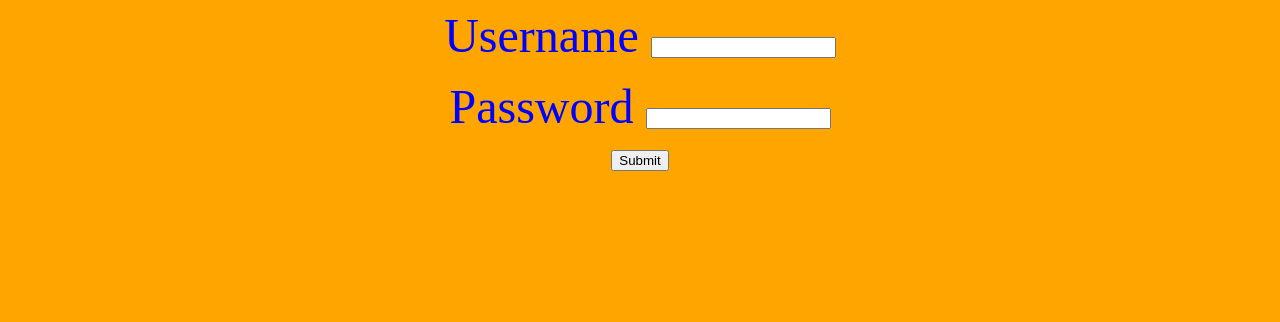
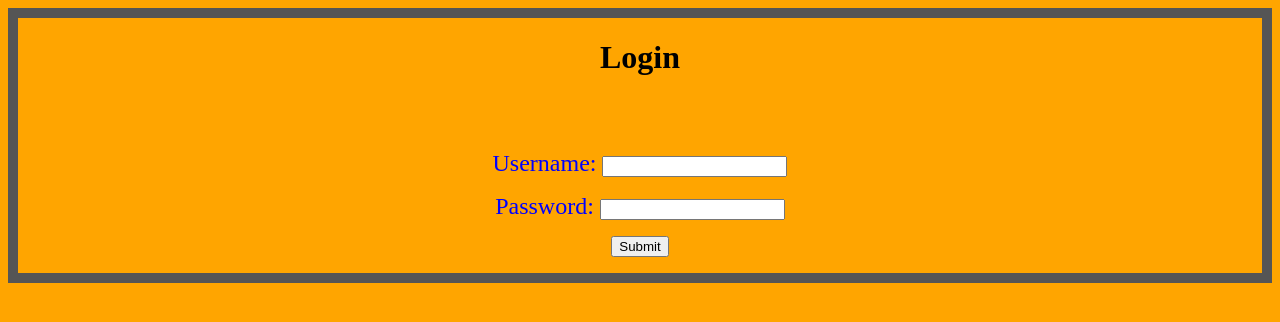
Before and after one commit to RiriLumin22/Web-Design-and-Development-58043, a PHP site: page /Login.php in a window 1280 px wide. Shown: the top 322 px of the page. Run offline with PHP 8.4, Linux system fonts and the light colour scheme.

Commit message:
Add files via upload

```diff
--- a/Login.php
+++ b/Login.php
@@ -4,22 +4,25 @@
 </head>
 <body bgcolor = "orange" align = "center">
 <form action = "connection.php" method = "POST">
+<div style="border: 10px solid #555;">
+<h1> <font face = "cooper"> Login </font></h1>
+<br>
+<br>
 	<p>
-		<font color = "blue" face = "Lobster Two" size ="28">
-		<label>Username</label>
+		<font color = "blue" face = "cooper" size = "5">
+		<label>Username:</label>
 		<input type = "text" name = "User"/>
 		</font>
 	</p>
 	<p>
-		<font color = "blue" face = "Lobster Two" size ="28">
-		<label>Password</label>
+		<font color = "blue" face = "cooper" size = "5">
+		<label>Password:</label>
 		<input type = "Password" name = "text"/>
 		</font>
 	</p>
 	<p>
 		<input type = "submit" name = "Login"/>
 	</p>
-
 
 
 
```
